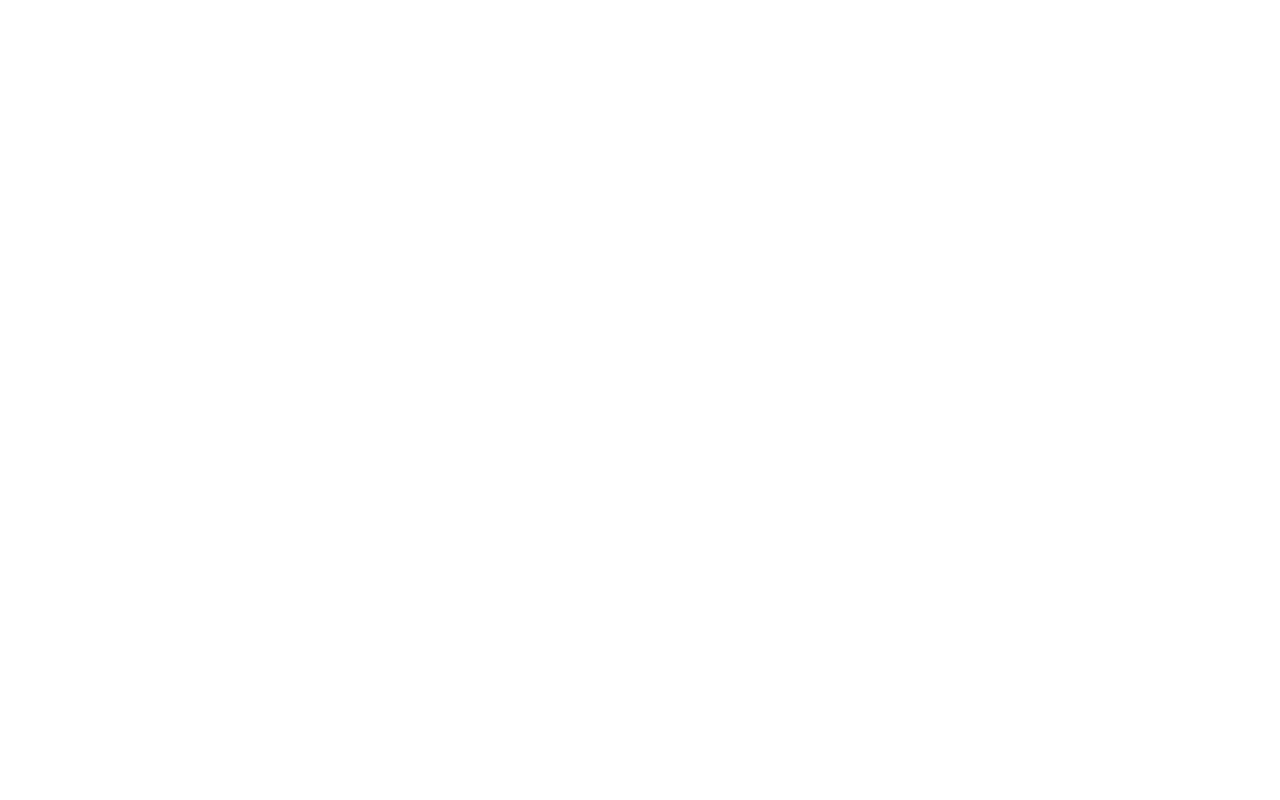
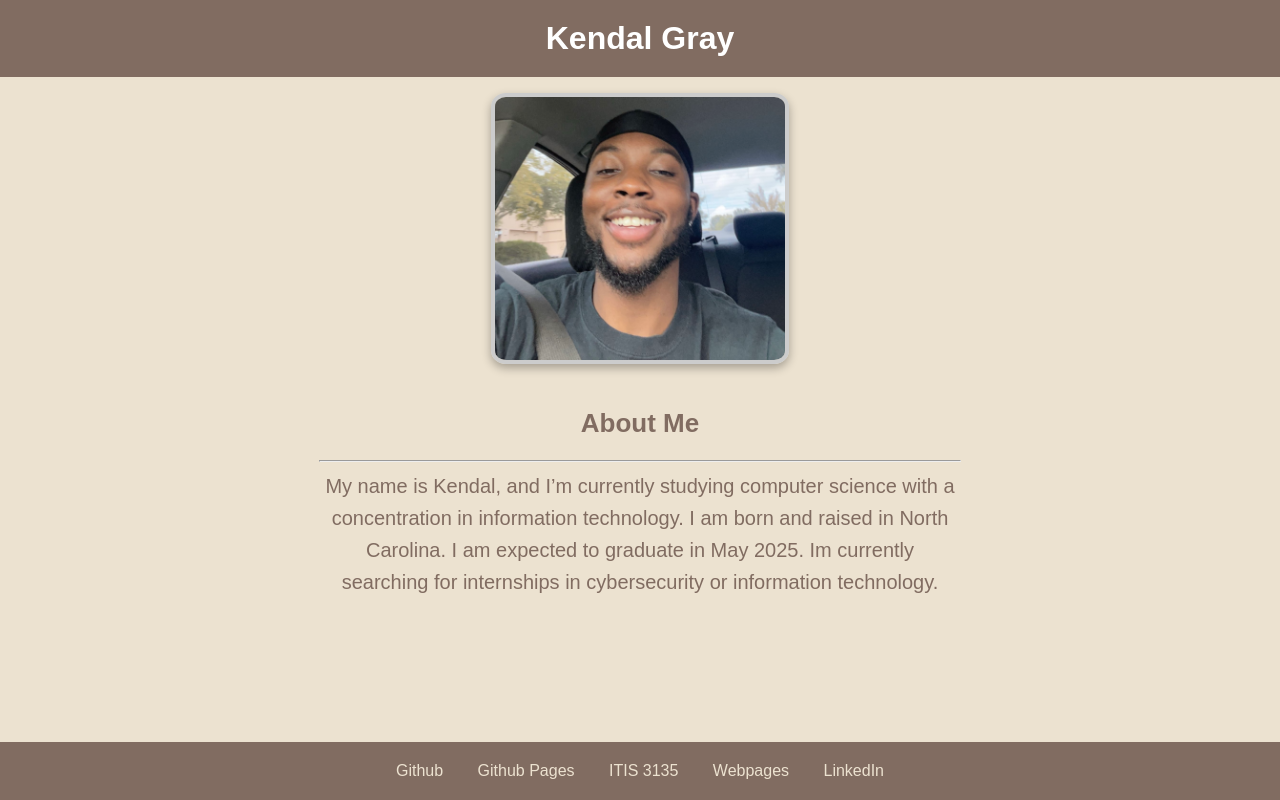
Before and after one commit to KendalGray12/KendalGray12.github.io, a plain HTML site: page index.html in a window 1280 px wide. Drawn offline with Linux system fonts and the light colour scheme.

Commit message:
completed homepage and createsd folders for nav

```diff
--- a/index.html
+++ b/index.html
@@ -1,10 +1,106 @@
 <!DOCTYPE html>
 <html lang="en">
-  <head>
+<head>
     <meta charset="UTF-8">
     <meta name="viewport" content="width=device-width, initial-scale=1.0">
     <title>Kendal Gray Homepage</title>
-  </head>
-  <body>
-  </body>
+    <style>
+        body {
+            font-family: Arial, sans-serif;
+            margin: 0;
+            padding: 0;
+            background-color: #ECE2D0;
+            color: #816C61;
+        }
+
+        header {
+            text-align: center;
+            padding: 20px;
+            background-color: #816C61;
+            color: white;
+        }
+
+        h1 {
+            margin: 0;
+        }
+
+        h2 {
+            margin-top: 40px;
+            color: #816C61;
+            text-align: center;
+            font-size: 26px;
+        }
+
+        p {
+            margin: auto;
+            font-size: 20px;
+            line-height: 1.6;
+            width: 50%;
+            text-align: center;
+        }
+
+        footer {
+            background-color: #816C61;
+            color: #ECE2D0;
+            text-align: center;
+            padding: 20px 0;
+            position: fixed;
+            width: 100%;
+            bottom: 0;
+        }
+
+        footer nav a {
+            color: #ECE2D0;
+            text-decoration: none;
+            margin: 0 15px;
+        }
+
+        footer nav a:hover {
+            text-decoration: underline;
+        }
+        .profile-picture {
+            text-align: center;
+            margin-top: 1rem;
+        }
+
+        .profile-picture img {
+          width: 50%;
+          max-width: 290px;
+            height: auto;
+            border-radius: 5%;
+          border: 4px solid #ccc;
+         box-shadow: 0px 4px 10px rgba(0, 0, 0, 0.3);
+}
+    </style>
+</head>
+<body>
+    <header>
+        <h1>Kendal Gray </h1>
+    </header>
+
+    <main>
+        <div class="profile-picture">
+            <img src="itis3135/images/IMG_9932 2.jpg" alt="Your Name">
+        </div>
+        <section>
+            <h2>About Me</h2>
+            <hr style="width: 50%;">
+            <p>
+                My name is Kendal, and I’m currently studying computer science with a concentration in information technology.
+                I am born and raised in North Carolina. I am expected to graduate in May 2025. Im currently searching for internships in cybersecurity or information technology.
+
+            </p>
+        </section>
+    </main>
+    <footer>
+        <nav>
+            <a href="https://github.com/KendalGray12">Github</a>
+            <a href="https://kendalgray12.github.io/">Github Pages</a>
+            <a href="/itis3135/index.html">ITIS 3135</a>
+            <a href="https://webpages.charlotte.edu/kgray33/">Webpages</a>
+            <a href="https://www.linkedin.com/in/kendal-gray-00b297288/">LinkedIn</a>
+        </nav>
+    </footer>
+
+</body>
 </html>
```
Also changed, not shown: itis3135/images/IMG_9932 2.jpg (added).
